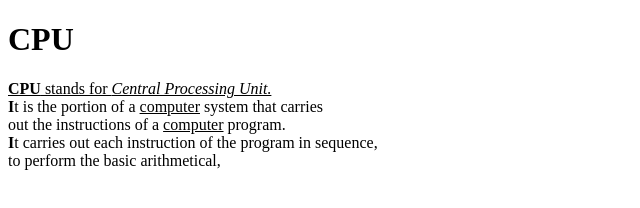
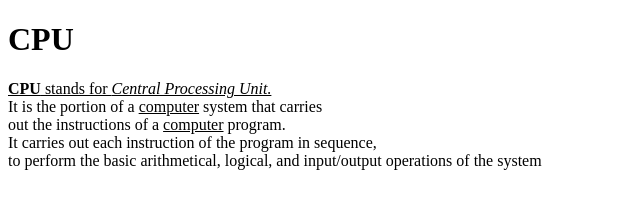
Before and after one commit to iamneo-production/ebbbfdaeddbaadaeccdfffebaeceaec, a website: page public/index.html in a window 1280 px wide. Shown: the whole page, without its empty margins (0-640 px from the left). Drawn offline with Linux system fonts and the light colour scheme.

Commit message:
Backup Commit

```diff
--- a/public/index.html
+++ b/public/index.html
@@ -10,9 +10,9 @@
 <body>
     <h1>CPU</h1>
     <P><u><b>CPU</b> stands for <i>Central Processing Unit.</i></u><br>
-    <b>I</b>t is the portion of a <u>computer</u> system that carries <br>
+    It is the portion of a <u>computer</u> system that carries <br>
     out the instructions of a <u>computer</u> program.<br>
-    <b>I</b>t carries out each instruction of the program in sequence,<br>
-    to perform the basic arithmetical,</P>
+    It carries out each instruction of the program in sequence,<br>
+    to perform the basic arithmetical, logical, and input/output operations of the system</P>
 </body>
 </html>
```
